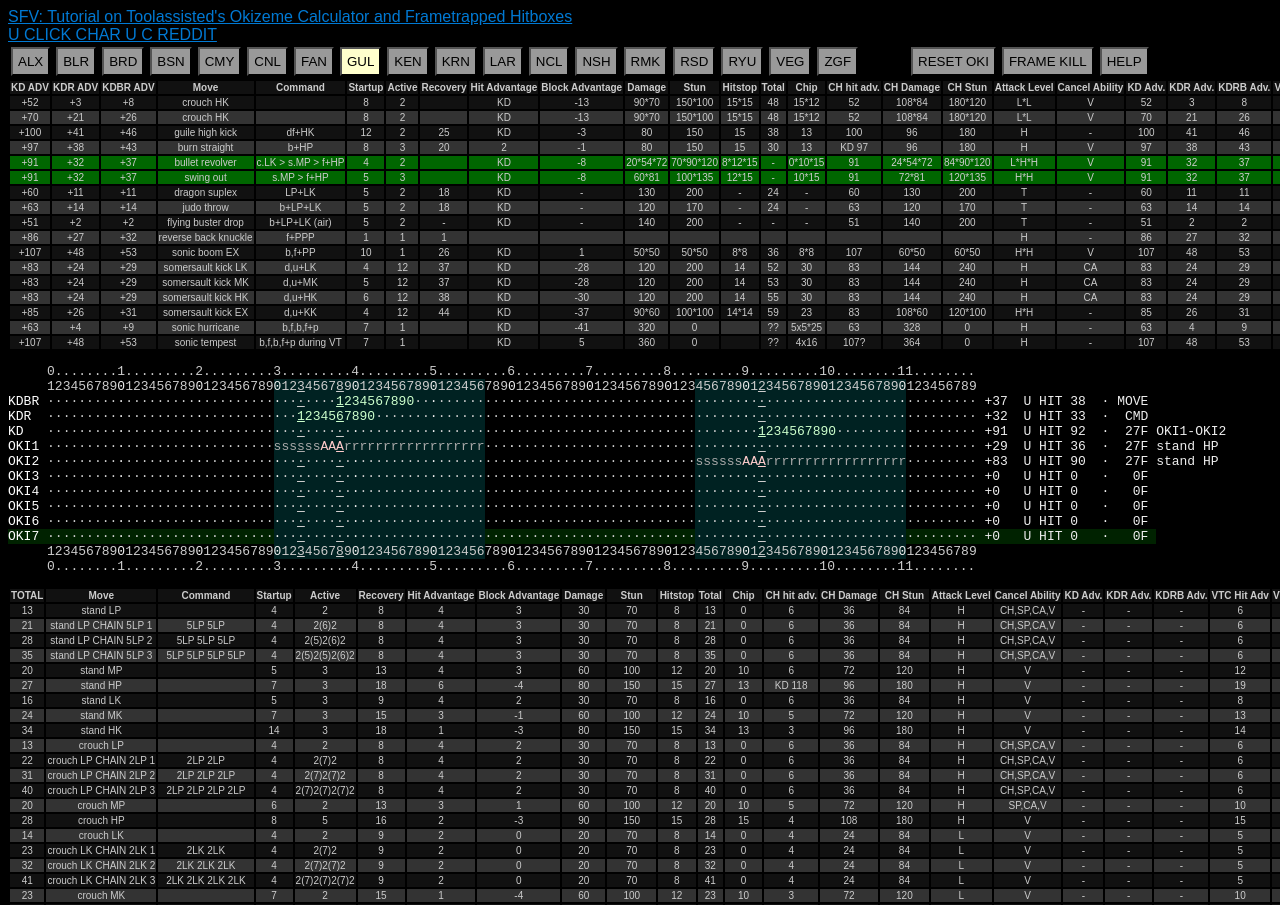
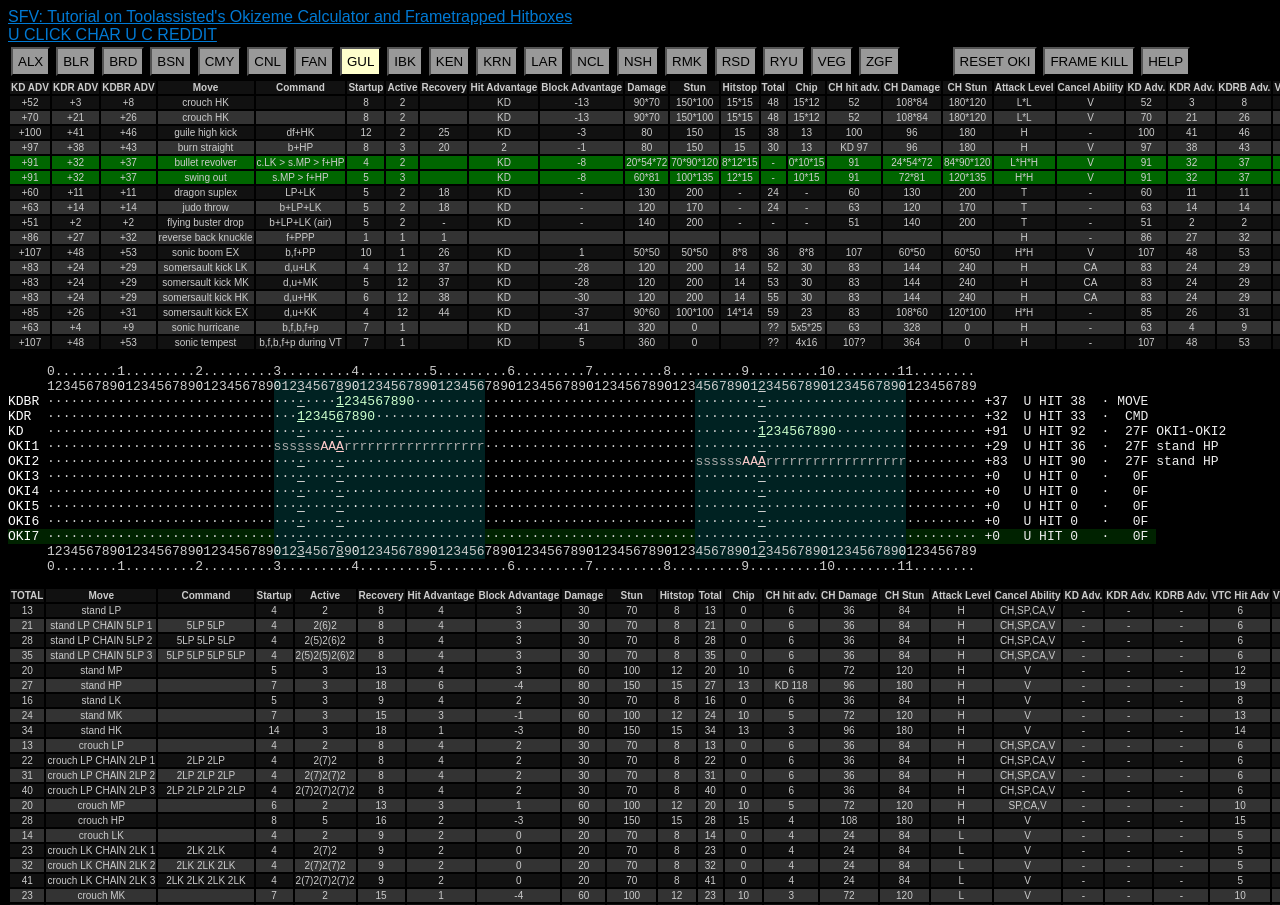
Before and after one commit to toolassisted/OKI, a plain HTML site: page index.html in a window 1280 px wide. Shown: the top 905 px of the page. Drawn offline with Linux system fonts and the light colour scheme.

Commit message:
Add files via upload

```diff
--- a/index.html
+++ b/index.html
@@ -481,12 +481,14 @@ REDDITEMBEDCHAR["RMK"] = REDDITEMBED1 + 'https://www.reddit.com/r/StreetFighterT
 
 REDDITEMBEDCHAR["BSN"] = REDDITEMBED1 + 'https://www.reddit.com/r/SFV_BALROG/comments/4qz8zu/sfv_balrog_oki_lol/d4x0z25' + REDDITEMBED2;
 
+REDDITEMBEDCHAR["IBK"] = REDDITEMBED1 + 'https://www.reddit.com/r/SFV_IBUKI/comments/4rhbdf/sfv_ibuki_oki_lol/d513ztk' + REDDITEMBED2;
+
 
 var CHARS = [
 ["ALX", "BLR", //"BLR2",
 "BRD", //"BRD2",
 "BSN", "CMY", "CNL", //"CNL2", "DSM",
-"FAN", "GUL", "KEN",
+"FAN", "GUL", "IBK", "KEN",
 // ],
 // [
 "KRN", "LAR",
```
